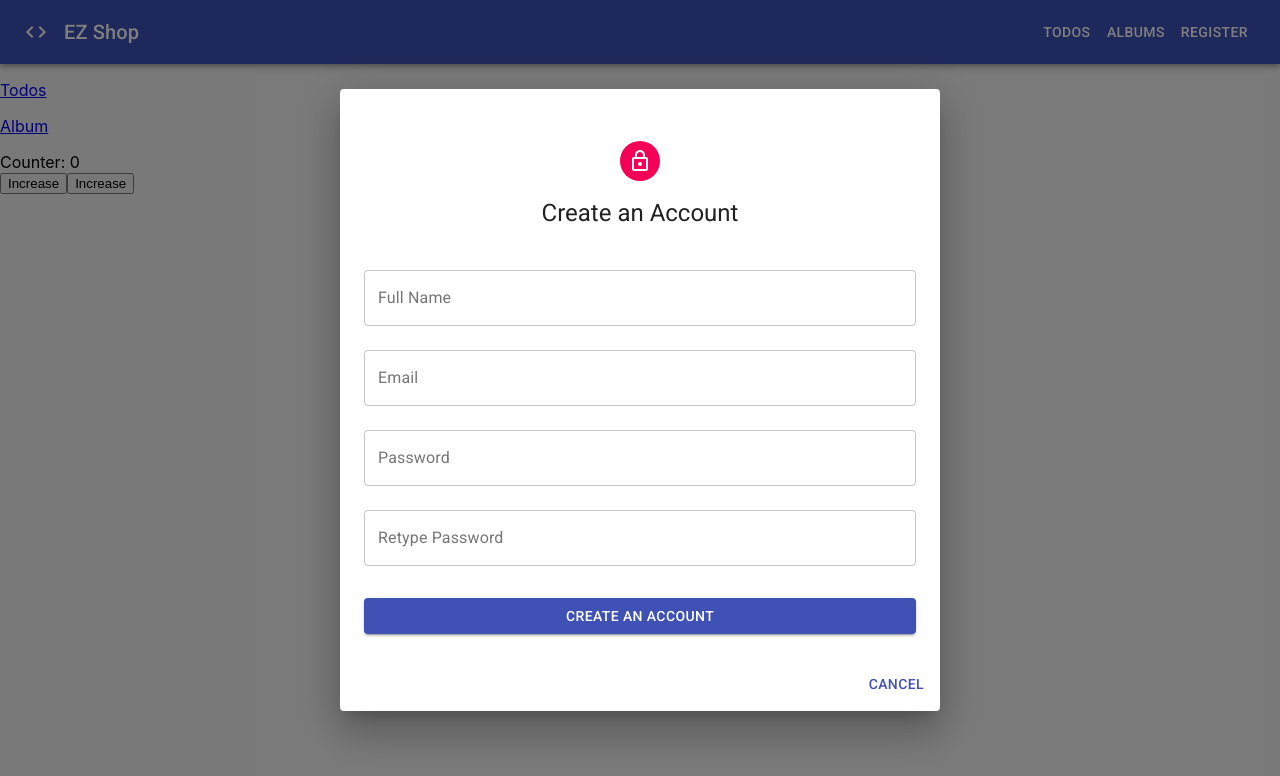
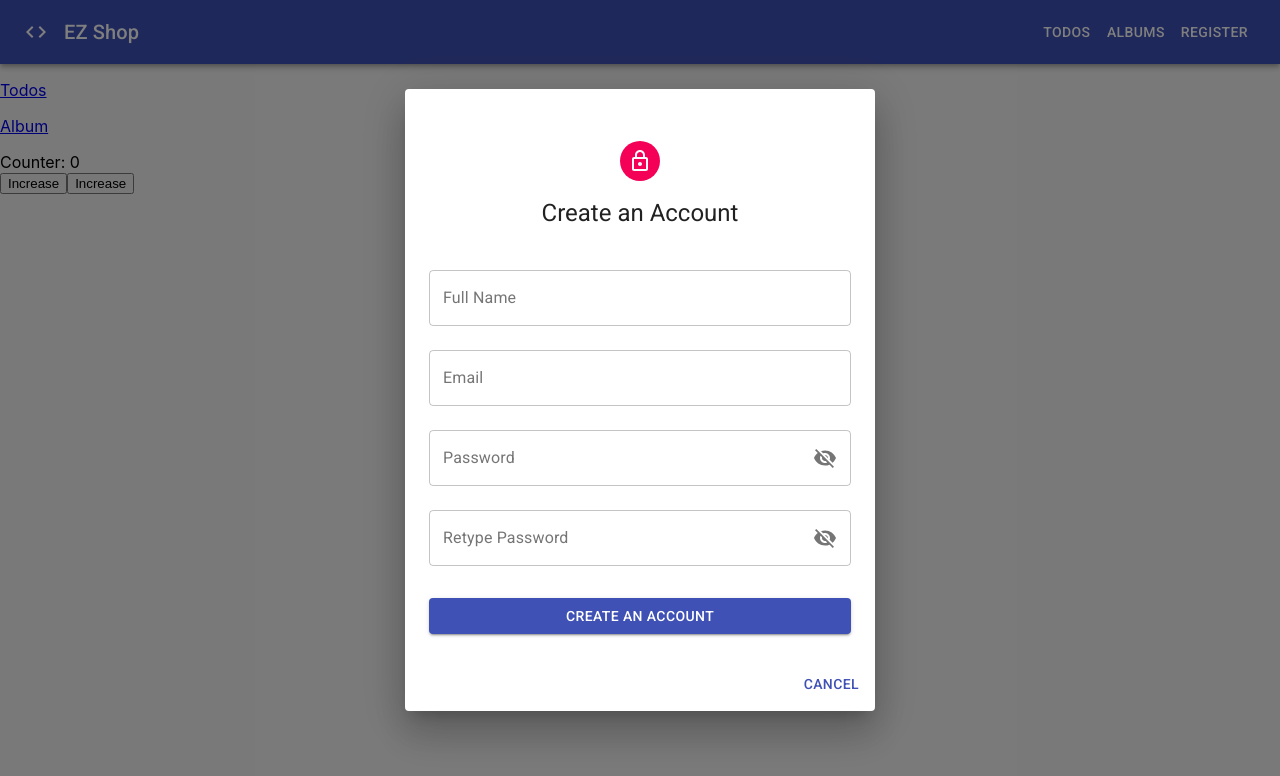
Before and after one commit to nghiemph95/React_Learning, a React (Create React App) app in the folder 02_react_learning/learn_reactjs_next/: page / in a window 1280 px wide. Both pictures are taken after a click on the button "REGISTER". Shown: the top 776 px of the page. Built offline with nearby package versions, Linux system fonts and the light colour scheme; no server answers.

Commit message:
Updated: 22-01-2023 22:02:21

```diff
--- /dev/null
+++ b/02_react_learning/learn_reactjs_next/src/components/form-controls/PasswordField/index.jsx
@@ -0,0 +1,69 @@
+import React from 'react';
+import PropTypes from 'prop-types';
+import { TextField } from '@material-ui/core';
+import { Controller } from 'react-hook-form';
+import { makeStyles } from '@material-ui/core/styles';
+import IconButton from '@material-ui/core/IconButton';
+import Input from '@material-ui/core/Input';
+import FilledInput from '@material-ui/core/FilledInput';
+import OutlinedInput from '@material-ui/core/OutlinedInput';
+import InputLabel from '@material-ui/core/InputLabel';
+import InputAdornment from '@material-ui/core/InputAdornment';
+import FormHelperText from '@material-ui/core/FormHelperText';
+import FormControl from '@material-ui/core/FormControl';
+import Visibility from '@material-ui/icons/Visibility';
+import VisibilityOff from '@material-ui/icons/VisibilityOff';
+import { useState } from 'react';
+
+PasswordField.propTypes = {
+  form: PropTypes.object.isRequired,
+  name: PropTypes.string.isRequired,
+
+  label: PropTypes.string,
+  disabled: PropTypes.bool,
+};
+
+function PasswordField(props) {
+  const { form, name, label, disabled } = props;
+
+  /** Lấy thông tin Error ra */
+  const { errors, formState } = form;
+
+  /** Show error khi field đc touch */
+  const hasError = formState.touched[name] && errors[name];
+
+  /** States */
+  const [showPassword, setShowPassword] = useState(false);
+
+  /** Controller */
+  const toggleShowPassword = () => {
+    setShowPassword((x) => !x);
+  };
+  return (
+    <div>
+      <FormControl fullWidth margin="normal" variant="outlined">
+        <InputLabel htmlFor="outlined-adornment-password">{label}</InputLabel>
+        <Controller
+          name={name}
+          control={form.control}
+          as={OutlinedInput}
+          id={name}
+          type={showPassword ? 'text' : 'password'}
+          label={label}
+          endAdornment={
+            <InputAdornment position="end">
+              <IconButton aria-label="toggle password visibility" onClick={toggleShowPassword} edge="end">
+                {showPassword ? <Visibility /> : <VisibilityOff />}
+              </IconButton>
+            </InputAdornment>
+          }
+          disabled={disabled}
+          error={!!hasError}
+          helperText={errors[name]?.message}
+        />
+      </FormControl>
+    </div>
+  );
+}
+
+export default PasswordField;
--- a/02_react_learning/learn_reactjs_next/src/features/Auth/components/RegisterForm/index.jsx
+++ b/02_react_learning/learn_reactjs_next/src/features/Auth/components/RegisterForm/index.jsx
@@ -2,6 +2,7 @@ import { yupResolver } from '@hookform/resolvers/yup';
 import { Avatar, Button, makeStyles, Typography } from '@material-ui/core';
 import { LockOutlined } from '@material-ui/icons';
 import InputField from 'components/form-controls/InputField';
+import PasswordField from 'components/form-controls/PasswordField';
 import PropTypes from 'prop-types';
 import React from 'react';
 import { useForm } from 'react-hook-form';
@@ -37,9 +38,7 @@ function RegisterForm(props) {
   const classes = useStyles();
 
   /** Validation */
-  const schema = yup.object().shape({
-    title: yup.string().required('Please enter title!').min(5, 'Title is to short'),
-  });
+  const schema = yup.object().shape({});
 
   const form = useForm({
     /** Nếu không khai báo defaultValue thì nó sẽ hiểu là undefined (uncontrol) */
@@ -76,11 +75,11 @@ function RegisterForm(props) {
       <form onSubmit={form.handleSubmit(handleSubmit)}>
         <InputField name="fullName" form={form} label="Full Name" />
         <InputField name="email" form={form} label="Email" />
-        <InputField name="password" form={form} label="Password" />
-        <InputField name="retypePassword" form={form} label="Retype Password" />
+        <PasswordField name="password" form={form} label="Password" />
+        <PasswordField name="retypePassword" form={form} label="Retype Password" />
       </form>
 
-      <Button className={classes.submit} variant="contained" color="primary" fullWidth>
+      <Button type="submit" className={classes.submit} variant="contained" color="primary" fullWidth>
         Create an Account
       </Button>
     </div>
```
